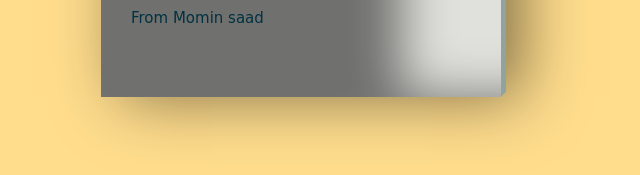
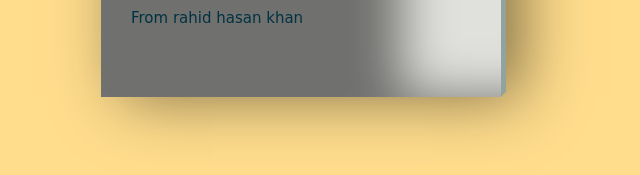
Before and after one commit to mominsaad/happy, a plain HTML site: page index.html in a window 1280 px wide. Shown: the part 503-678 px from the top of the page, 339-979 px from the left. Drawn offline with Linux system fonts and the light colour scheme.

Commit message:
Update index.html

```diff
--- a/index.html
+++ b/index.html
@@ -48,7 +48,7 @@
 
             <br>
 
-          <p class="text-right">From Momin saad</p>
+          <p class="text-right">From rahid hasan khan</p>
 
         </div>
 
```
